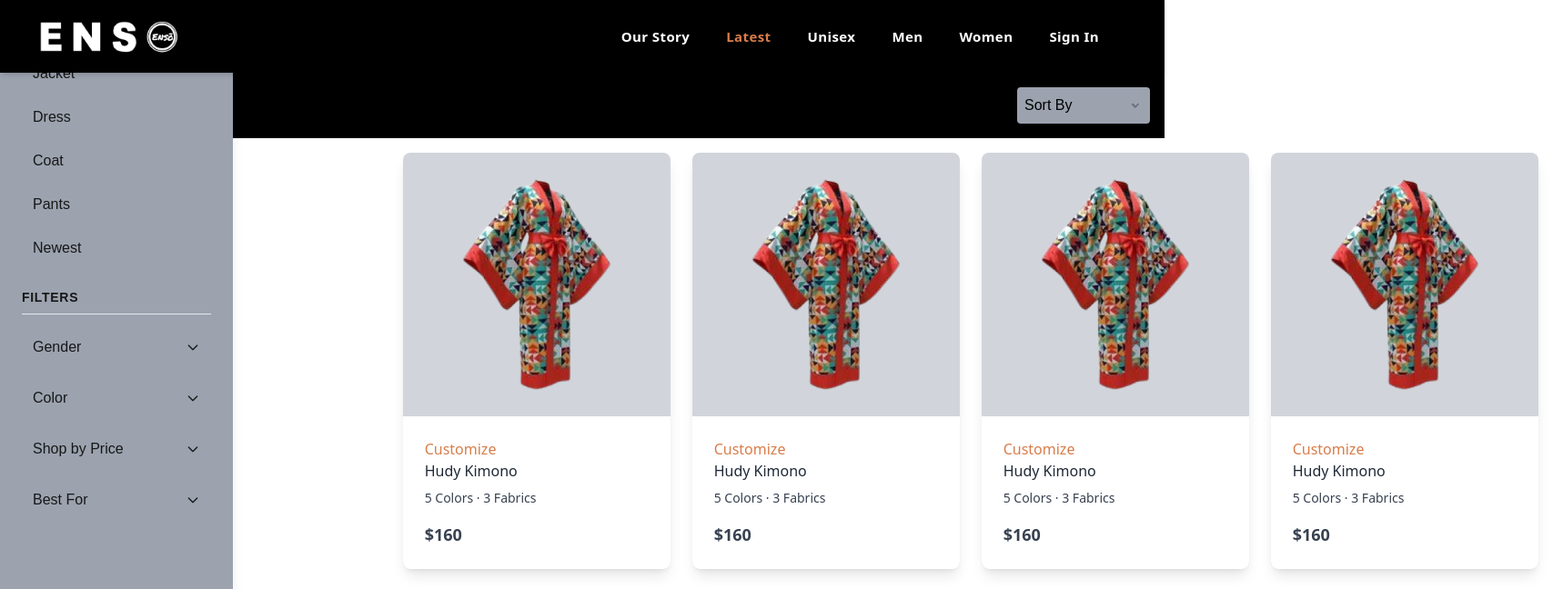
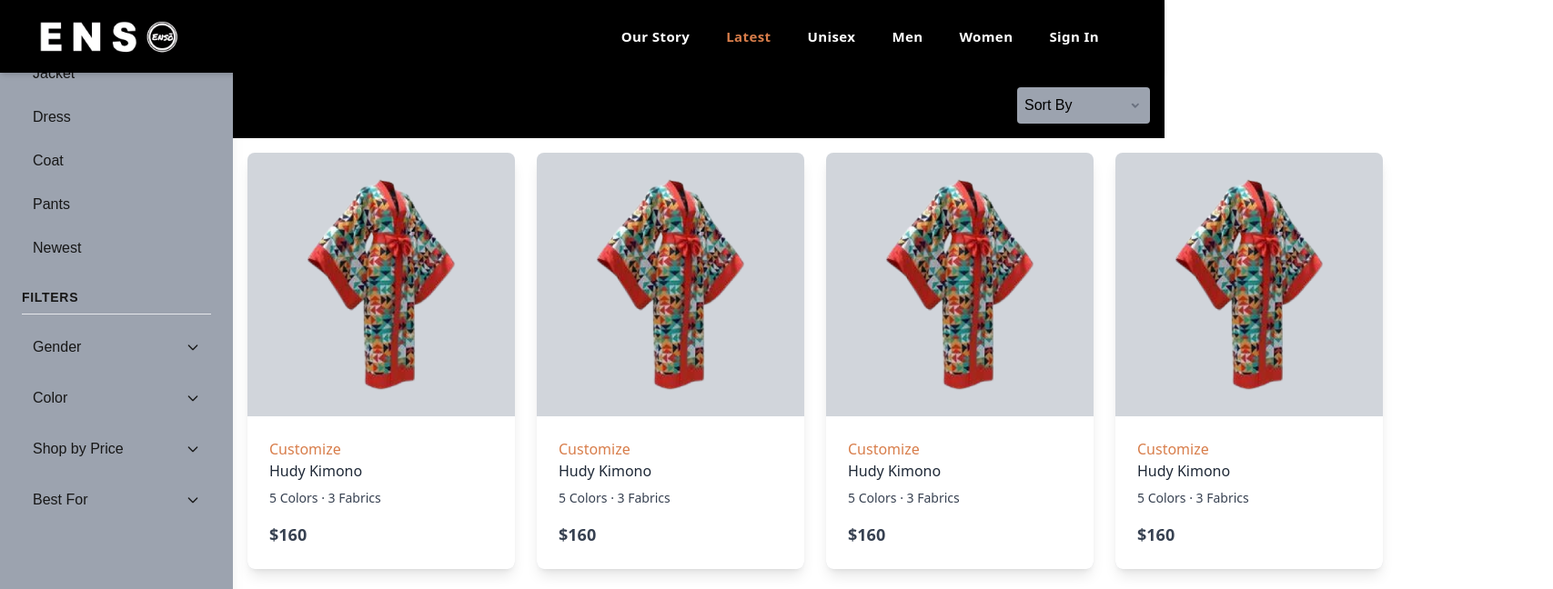
Before and after one commit to kajugadaniels/ecommerce-reactjs-frontend, a Next.js app: page /latest in a window 1280 px wide. Shown: the top 648 px of the page at 91% size, 1707 px wide, since content can reach past the window. Built offline with nearby package versions, Linux system fonts and the light colour scheme.

Commit message:
Adjust Sidebar width to 20% and enhance responsiveness with improved layout

```diff
--- a/app/(user)/latest/page.tsx
+++ b/app/(user)/latest/page.tsx
@@ -77,7 +77,7 @@ const Latest = () => {
       <Sidebar isOpen={isSidebarOpen} onClose={() => setIsSidebarOpen(false)} />
 
       {/* Main Content */}
-      <div className="container mx-auto px-4 mt-4 md:ml-[33.3333%]">
+      <div className="container mx-auto px-4 mt-4 md:ml-[20%]">
         <div className="grid grid-cols-1 gap-6 sm:grid-cols-2 md:grid-cols-3 lg:grid-cols-4">
           {Array(6)
             .fill(0)
```
